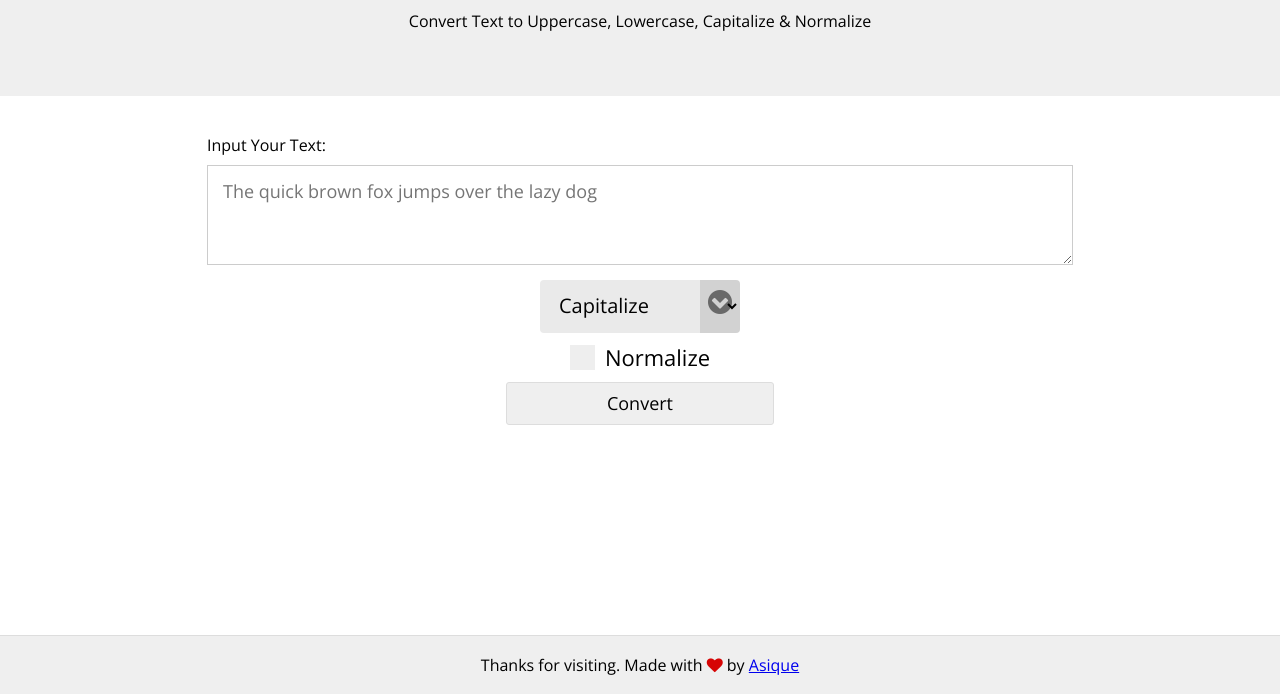
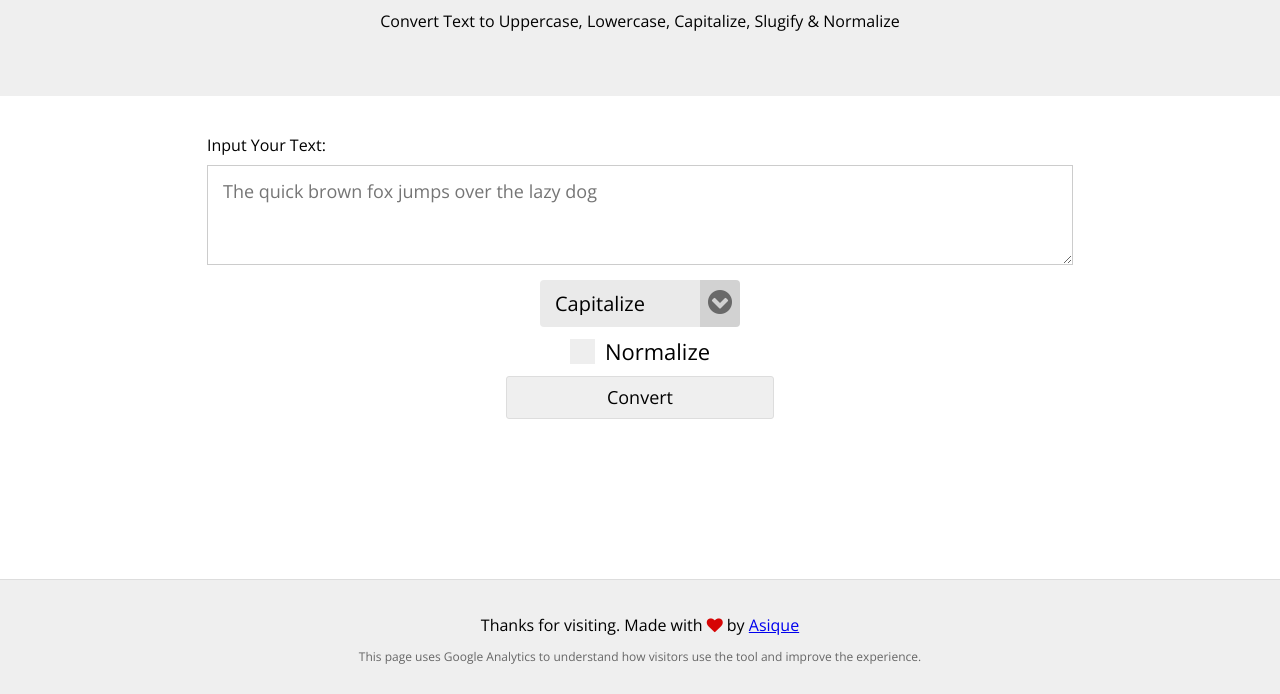
Before and after one commit to Asikur22/js-case-converter, a plain HTML site: page index.html in a window 1280 px wide. Shown: the part 106-800 px from the top of the page. Drawn offline with nearby package versions, Linux system fonts and the light colour scheme.

Commit message:
slugify added

```diff
--- a/css/style.css
+++ b/css/style.css
@@ -117,10 +117,12 @@ textarea {
 	width: 200px;
 	border: none;
 	font-size: 20px;
-	-webkit-appearance: button;
-	appearance: button;
+	appearance: none;
+	-webkit-appearance: none;
+	-moz-appearance: none;
 	outline: none;
 	border-radius: 4px;
+	cursor: pointer;
 }
 
 .select-box select option {
--- a/index.html
+++ b/index.html
@@ -27,7 +27,7 @@
 	<div class="main">
 		<header class="page-header">
 			<h1>JS Case Converter</h1>
-			<p>Convert Text to Uppercase, Lowercase, Capitalize & Normalize</p>
+			<p>Convert Text to Uppercase, Lowercase, Capitalize, Slugify & Normalize</p>
 		</header>
 		<div class="wrapper">
 			<form action="">
@@ -43,6 +43,7 @@
 							<option value="capitalize">Capitalize</option>
 							<option value="uppercase">Uppercase</option>
 							<option value="lowercase">Lowercase</option>
+							<option value="slugify">Slugify</option>
 							<option value="normalize">Normalize</option>
 						</select>
 					</div>
@@ -67,7 +68,10 @@
 			</a>
 		</div>
 		<footer class="page-footer">
-			Thanks for visiting. Made with <i class="fa fa-heart"></i> by <a href="https://github.com/Asikur22" target="_blank">Asique</a>
+			<p>Thanks for visiting. Made with <i class="fa fa-heart"></i> by <a href="https://asique.net/" target="_blank">Asique</a></p>
+			<p style="font-size: 12px; margin-bottom: 10px; color: #666;">
+				This page uses Google Analytics to understand how visitors use the tool and improve the experience.
+			</p>
 		</footer>
 	</div>
 
--- a/js/scripts.js
+++ b/js/scripts.js
@@ -25,6 +25,14 @@ jQuery(document).ready(function($) {
 				break;
 			case "capitalize":
 				newText = text.toCapitalizeCase();
+				break;
+			case "slugify":
+				newText = text
+					.toLowerCase()
+					.trim()
+					.replace(/[^\w\s-]/g, '')
+					.replace(/[\s_-]+/g, '-')
+					.replace(/^-+|-+$/g, '');
 				break;
 			case "normalize":
 				newText = text
```
